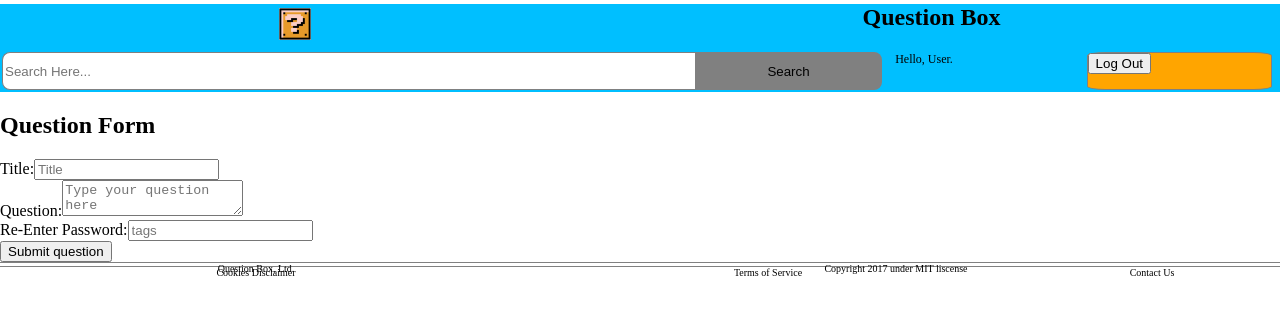
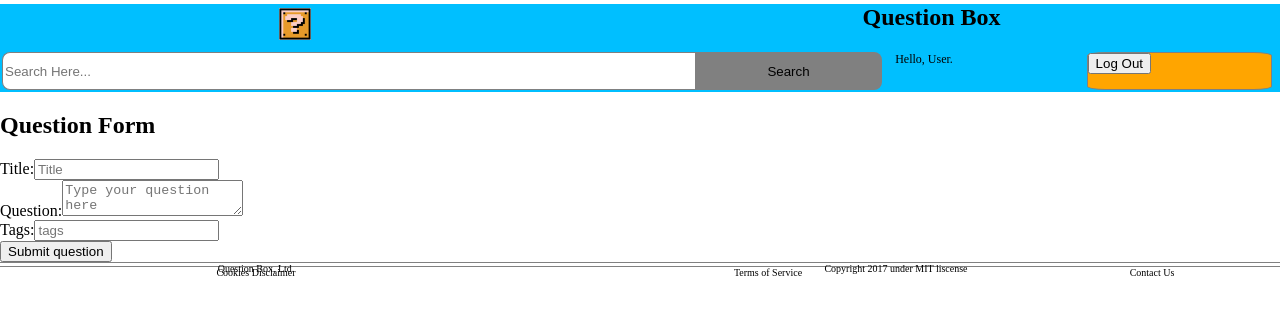
Before and after one commit to TIY-Durham-Question-Box/question-box-frontend, a React (Create React App) app: page /addquestion in a window 1280 px wide. Shown: the top 314 px of the page. Built offline with nearby package versions, Linux system fonts and the light colour scheme.

Commit message:
Question form state matches input fields, plus username

```diff
--- a/src/components/questionform.js
+++ b/src/components/questionform.js
@@ -6,9 +6,9 @@ export default class QuestionForm extends Component {
     super(props);
     this.state = {
       title : "",
-      password: "",
-      secondpassword: "",
-      email: ""
+      question: "",
+      tags: "",
+      username: ""
     }
     this.handleTextChange = this.handleTextChange.bind(this);
     this.submitquestion = this.submitquestion.bind(this);
@@ -40,9 +40,9 @@ export default class QuestionForm extends Component {
           <textarea onChange={this.handleTextChange} type="text" id="question"
           placeholder="Type your question here" name="question" value={this.state.question}/><br/>
 
-          <label htmlFor="tags">Re-Enter Password:</label>
+          <label htmlFor="tags">Tags:</label>
           <input onChange={this.handleTextChange} type="text" id="tags"
-          placeholder="tags" name="tags" value={this.state.secondpassword}/><br/>
+          placeholder="tags" name="tags" value={this.state.tags}/><br/>
 
           <button className="question-form-submit" type="submit">Submit question</button>
         </form>
```
